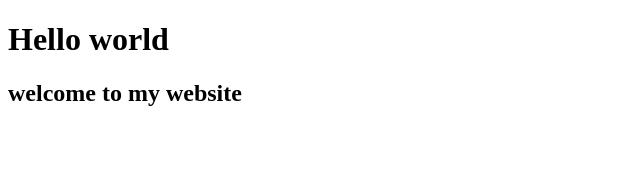
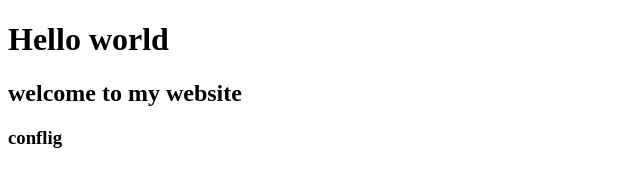
Before and after one commit to zyond26/Buoi3, a plain HTML site: page index.html in a window 1280 px wide. Shown: the full height of the page, 0-640 px from the left. Drawn offline with Linux system fonts and the light colour scheme.

Commit message:
fix config

```diff
--- a/index.html
+++ b/index.html
@@ -10,6 +10,7 @@
 <body>
     <h1>Hello world</h1>
     <h2>welcome to my website</h2>
+    <h3>conflig </h3>
 </body>
 
 </html>
```
